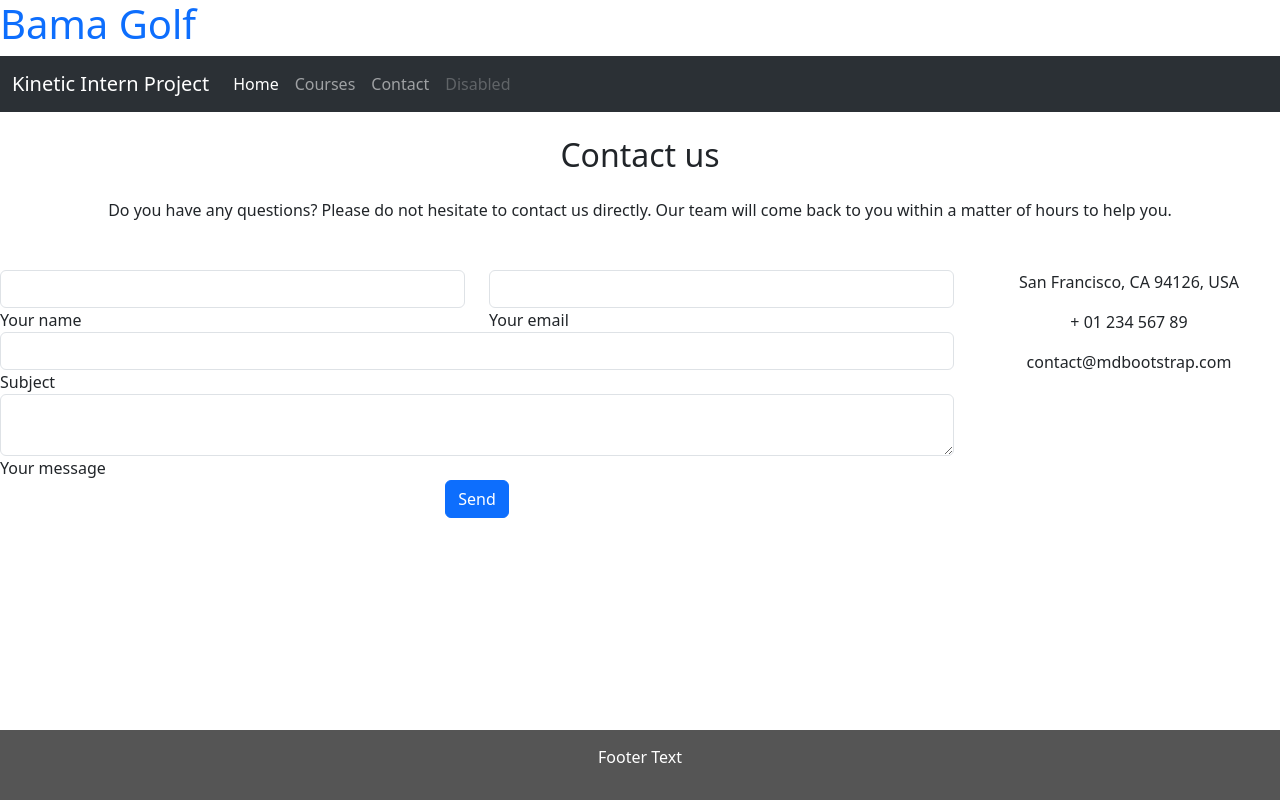
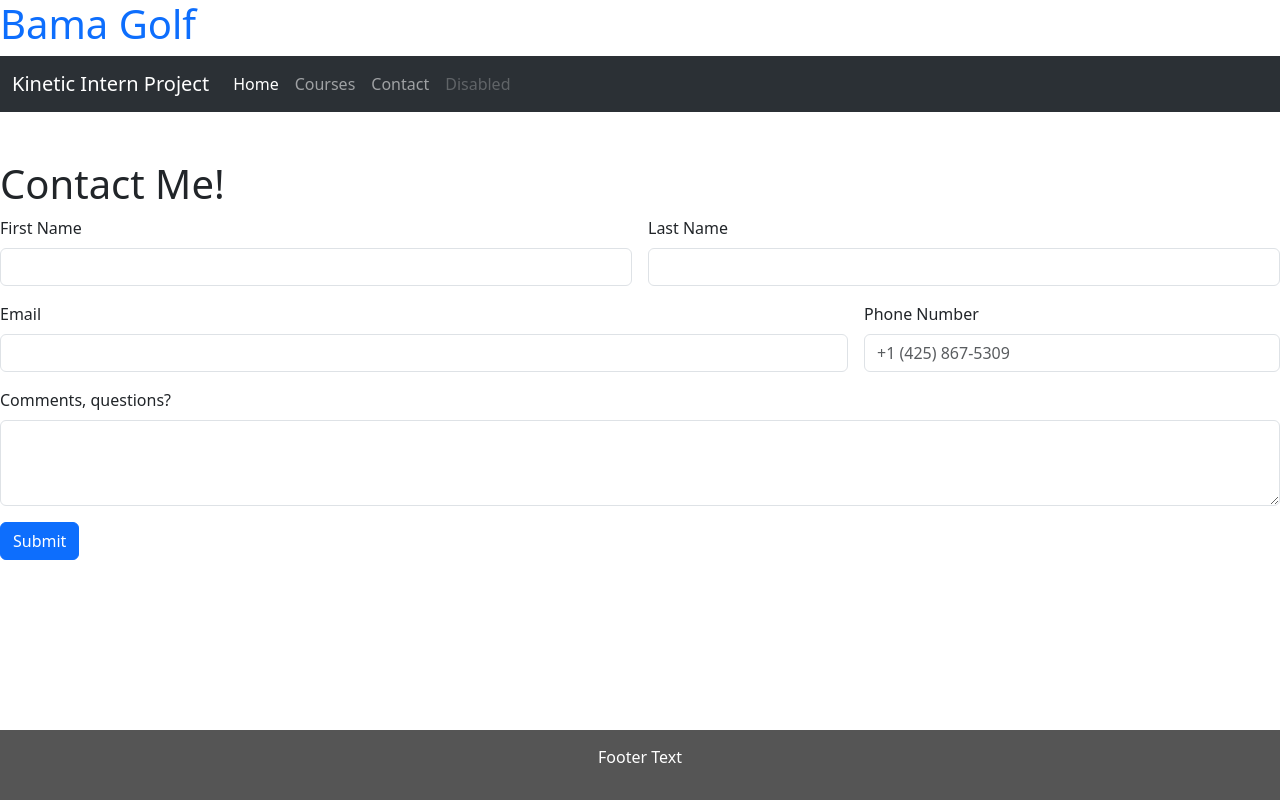
Before and after one commit to ddbriggs95/KineticProject, a website: page contact.html in a window 1280 px wide. Drawn offline with nearby package versions, Linux system fonts and the light colour scheme.

Commit message:
Added Contact Form - no working submit button yet

```diff
--- a/contact.html
+++ b/contact.html
@@ -24,103 +24,38 @@
         </div>
       </div>
     </nav>
-
-<!--Section: Contact v.2-->
-<section class="mb-4">
-
-    <!--Section heading-->
-    <h2 class="h1-responsive font-weight-bold text-center my-4">Contact us</h2>
-    <!--Section description-->
-    <p class="text-center w-responsive mx-auto mb-5">Do you have any questions? Please do not hesitate to contact us directly. Our team will come back to you within
-        a matter of hours to help you.</p>
-
-    <div class="row">
-
-        <!--Grid column-->
-        <div class="col-md-9 mb-md-0 mb-5">
-            <form id="contact-form" name="contact-form" action="mail.php" method="POST">
-
-                <!--Grid row-->
-                <div class="row">
-
-                    <!--Grid column-->
+<!-- contact form -->
+    <div class="conatiner mt-5">
+        <h1>Contact Me!</h1>
+        <form class="row g-3">
             <div class="col-md-6">
-                        <div class="md-form mb-0">
-                            <input type="text" id="name" name="name" class="form-control">
-                            <label for="name" class="">Your name</label>
+                <label for="firstName" class="form-label">First Name</label>
+                <input type="text" class="form-control" id="firstName" required>
             </div>
+            <div class="col-md-6">
+                <label for="lastName" class="form-label">Last Name</label>
+                <input type="text" class="form-control" id="lastName" required>
             </div>
-                    <!--Grid column-->
-
-                    <!--Grid column-->
-                    <div class="col-md-6">
-                        <div class="md-form mb-0">
-                            <input type="text" id="email" name="email" class="form-control">
-                            <label for="email" class="">Your email</label>
+            <div class="col-md-8">
+                <label for="emailInfo" class="form-label">Email</label>
+                <input type="email" class="form-control" id="emailInfo" required>
             </div>
+            <div class="col-md-4">
+                <label for="phoneNumber" class="form-label">Phone Number</label>
+                <input type="text" class="form-control" id="phoneNumber" placeholder="+1 (425) 867-5309">
             </div>
-                    <!--Grid column-->
-
+            <div class="col-md-12">
+                <label for="comments" class="form-label">Comments, questions?</label>
+                <textarea class="form-control" id="comments" rows="3" required></textarea>
             </div>
-                <!--Grid row-->
-
-                <!--Grid row-->
-                <div class="row">
-                    <div class="col-md-12">
-                        <div class="md-form mb-0">
-                            <input type="text" id="subject" name="subject" class="form-control">
-                            <label for="subject" class="">Subject</label>
+            <div clas="col-md-12">
+                <button type="submit" class="btn btn-primary">Submit</button>
             </div>
-                    </div>
-                </div>
-                <!--Grid row-->
-
-                <!--Grid row-->
-                <div class="row">
-
-                    <!--Grid column-->
-                    <div class="col-md-12">
-
-                        <div class="md-form">
-                            <textarea type="text" id="message" name="message" rows="2" class="form-control md-textarea"></textarea>
-                            <label for="message">Your message</label>
+        </form>
     </div>
 
-                    </div>
-                </div>
-                <!--Grid row-->
 
-            </form>
 
-            <div class="text-center text-md-left">
-                <a class="btn btn-primary" onclick="document.getElementById('contact-form').submit();">Send</a>
-            </div>
-            <div class="status"></div>
-        </div>
-        <!--Grid column-->
-
-        <!--Grid column-->
-        <div class="col-md-3 text-center">
-            <ul class="list-unstyled mb-0">
-                <li><i class="fas fa-map-marker-alt fa-2x"></i>
-                    <p>San Francisco, CA 94126, USA</p>
-                </li>
-
-                <li><i class="fas fa-phone mt-4 fa-2x"></i>
-                    <p>+ 01 234 567 89</p>
-                </li>
-
-                <li><i class="fas fa-envelope mt-4 fa-2x"></i>
-                    <p>contact@mdbootstrap.com</p>
-                </li>
-            </ul>
-        </div>
-        <!--Grid column-->
-
-    </div>
-
-</section>
-<!--Section: Contact v.2-->
 
     <footer class="container-fluid text-center">
       <p>Footer Text</p>
```
Also changed, not shown: index.html (+13 -9 lines), images/farmlinks.jpg (added). Lines whose indentation alone changed are shown as unchanged.
